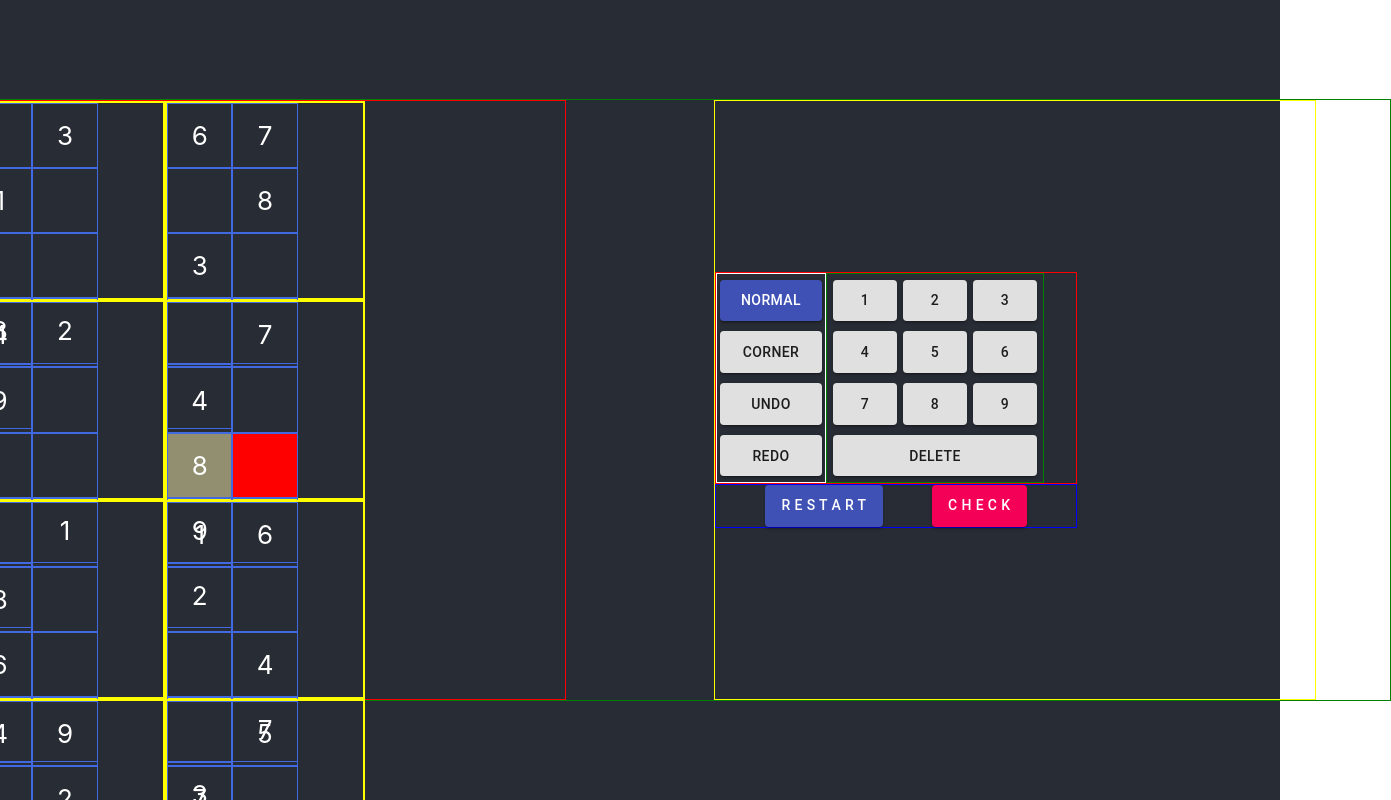
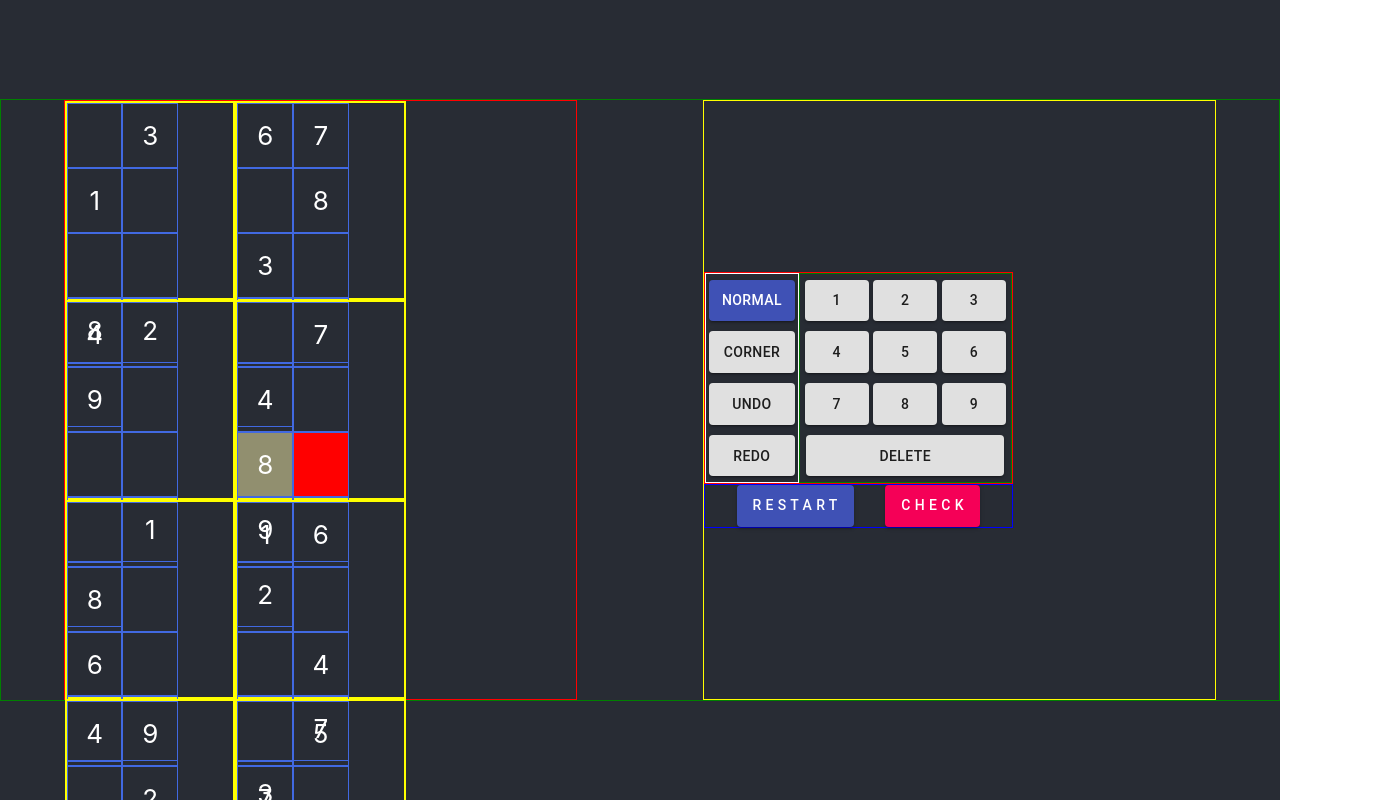
Before and after one commit to rodsouza9/sudko, a React (Create React App) app: page / in a window 1280 px wide. Shown: the top 800 px of the page, 1391 px wide, since content can reach past the window. Built offline with nearby package versions, Linux system fonts and the light colour scheme.

Commit message:
Temp add with bugs for feedback.

```diff
--- a/src/App.css
+++ b/src/App.css
@@ -39,9 +39,17 @@
     align-items: center;
 }*/
 
+.screen {
+    width: 100vw;
+    height: 100vh;
+    display: flex;
+    justify-content: center;
+    align-items: center;
+}
+
 .square {
-    width: 32.32%;
-    height: 32.32%;
+    width: 32.18%;
+    height: 32.18%;
     border-style: solid;
     border-width: 1px;
     border-color: royalblue ;
@@ -71,8 +79,8 @@
 }
 
 .group {
-    width: 32.67%;
-    height: 32.67%;
+    width: 32.58%;
+    height: 32.68%;
     border-style: solid;
     border-width: 2px;
     border-color: yellow;
@@ -122,7 +130,7 @@
 }
 
 .button-num-pad {
-    width: 60%;
+    width: 70%;
     border-style: solid;
     border-width: 1px;
     border-color: green;
@@ -149,6 +157,7 @@
 
 .button-num {
     height: 20%;
+    width: 20%;
 }
 
 .highlight {
--- a/src/App.tsx
+++ b/src/App.tsx
@@ -7,6 +7,7 @@ import "./App.css";
 const _ = require("lodash");
 
 const App: React.FC = () => {
+
     const vals =
         [null, 3, 1, 6, 7, null, 4, null, 9,
             null, null, null, 8, 3, null, null, null, null,
@@ -17,16 +18,7 @@ const App: React.FC = () => {
             4, 9, null, null, 5, 7, 2, 3, null,
             2, null, null, null, 9, null, 5, null, 7,
             7, null, 3, 2, null, null, 6, null, 1] as Array<SquareValue | null>;
-    const basicVals =
-        [0, 1, 2, 3, 4, 5, 6, 7, 8,
-            9, 10, 11, 12, 13, 14, 15, 16, 17,
-            18, 19, 20, 21, 22, 23, 24, 25, 26,
-            27, 28, 29, 30, 31, 32, 33, 34, 35,
-            36, 37, 38, 39, 40, 41, 42, 43, 44,
-            45, 46, 47, 48, 49, 50, 51, 52, 53,
-            54, 55, 56, 57, 58, 59, 60, 61, 62,
-            63, 64, 65, 66, 67, 68, 69, 70, 71,
-            72, 73, 74, 75, 76, 77, 78, 79, 80] as Array<SquareValue | null>;
+
     const groups =
         [
             [0, 1, 2, 9, 10, 11, 18, 19, 20],
@@ -39,6 +31,18 @@ const App: React.FC = () => {
             [57, 58, 59, 66, 67, 68, 75, 76, 77],
             [60, 61, 62, 69, 70, 71, 78, 79, 80],
         ];
+
+    const basicVals =
+        [0, 1, 2, 3, 4, 5, 6, 7, 8,
+            9, 10, 11, 12, 13, 14, 15, 16, 17,
+            18, 19, 20, 21, 22, 23, 24, 25, 26,
+            27, 28, 29, 30, 31, 32, 33, 34, 35,
+            36, 37, 38, 39, 40, 41, 42, 43, 44,
+            45, 46, 47, 48, 49, 50, 51, 52, 53,
+            54, 55, 56, 57, 58, 59, 60, 61, 62,
+            63, 64, 65, 66, 67, 68, 69, 70, 71,
+            72, 73, 74, 75, 76, 77, 78, 79, 80] as Array<SquareValue | null>;
+
     return (
         <div className="App">
             <header className="App-header">
@@ -178,6 +182,12 @@ class Board extends React.Component<BoardProps, BoardState> {
         }
     }
 
+    public handleGlobalMouseDown = (e: MouseEvent) => {
+        if (!e.defaultPrevented) {
+            console.log("Globally clicked");
+        }
+    }
+
     public handleSquareMouseDown = (i: SquareAddress) => (e: MouseEvent) => {
         e.preventDefault();
         console.log("SquareMouseDown at SQaddy: " + i);
@@ -207,17 +217,17 @@ class Board extends React.Component<BoardProps, BoardState> {
 
     public render() {
         return (
+            <div className="screen">
                 <div className="game" /*onKeyDown={this.handleKeyDown} tabIndex={0}*/>
                     <KeyDownListener
                         onKeyDown={this.handleGlobalKeyDown}
+                        onMouseDown={this.handleGlobalMouseDown}
                     />
                     <div className="board">{this.renderSquares()}</div>
                     <div className="button-box">
                         <div className="button-box-top">
                             <ControlButtons
-                            onClickMode={() => {
-                                this.toggleNumpadMode();
-                            }}
+                                onClickMode={this.toggleNumpadMode.bind(this)}
                                 numpadMode={this.state.numpadMode}
                             />
                             <Numpad
@@ -240,6 +250,7 @@ class Board extends React.Component<BoardProps, BoardState> {
                             <Button variant="contained" color="secondary">
                                 C H E C K
                             </Button>
+                        </div>
                     </div>
                 </div>
             </div>
@@ -283,12 +294,16 @@ class Board extends React.Component<BoardProps, BoardState> {
 
 interface KeyDownListenerProps {
     onKeyDown: (e: KeyboardEvent) => void;
+    onMouseDown: (e: MouseEvent) => void;
 }
 
 class KeyDownListener extends React.Component<KeyDownListenerProps, {}> {
     public componentDidMount() {
         window.addEventListener("keydown", (event) => {
             this.props.onKeyDown(event as unknown as KeyboardEvent);
+        });
+        window.addEventListener("mousedown", (event) => {
+            this.props.onMouseDown(event as unknown as MouseEvent);
         });
     }
 
@@ -377,7 +392,7 @@ class Numpad extends React.Component<NumpadProps, {}> {
 
     public renderNumButton(i: SquareValue) {
         return <Button
-            onClick={() => {
+            onClick={(e) => {
                 this.props.numpadMode === "normal" ? this.props.onClickNormal(i) : this.props.onClickCorner(i);
             }}
             className="button-num"
@@ -406,7 +421,15 @@ class ControlButtons extends React.Component<ControlProps, {}> {
         return (
             <div className="button-col">
                 <Button
-                    onClick={this.props.numpadMode !== "normal" ? this.props.onClickMode : () => {}}
+                    onClick={this.props.numpadMode !== "normal" ?
+                        (event) => {
+                            event.preventDefault();
+                            this.props.onClickMode();
+                        } :
+                        (event) => {
+                            event.preventDefault();
+                        }
+                    }
                     className="button"
                     color={this.props.numpadMode !== "normal" ? "default" : "primary"}
                     variant="contained">
```
Lines whose indentation alone changed are shown as unchanged.
